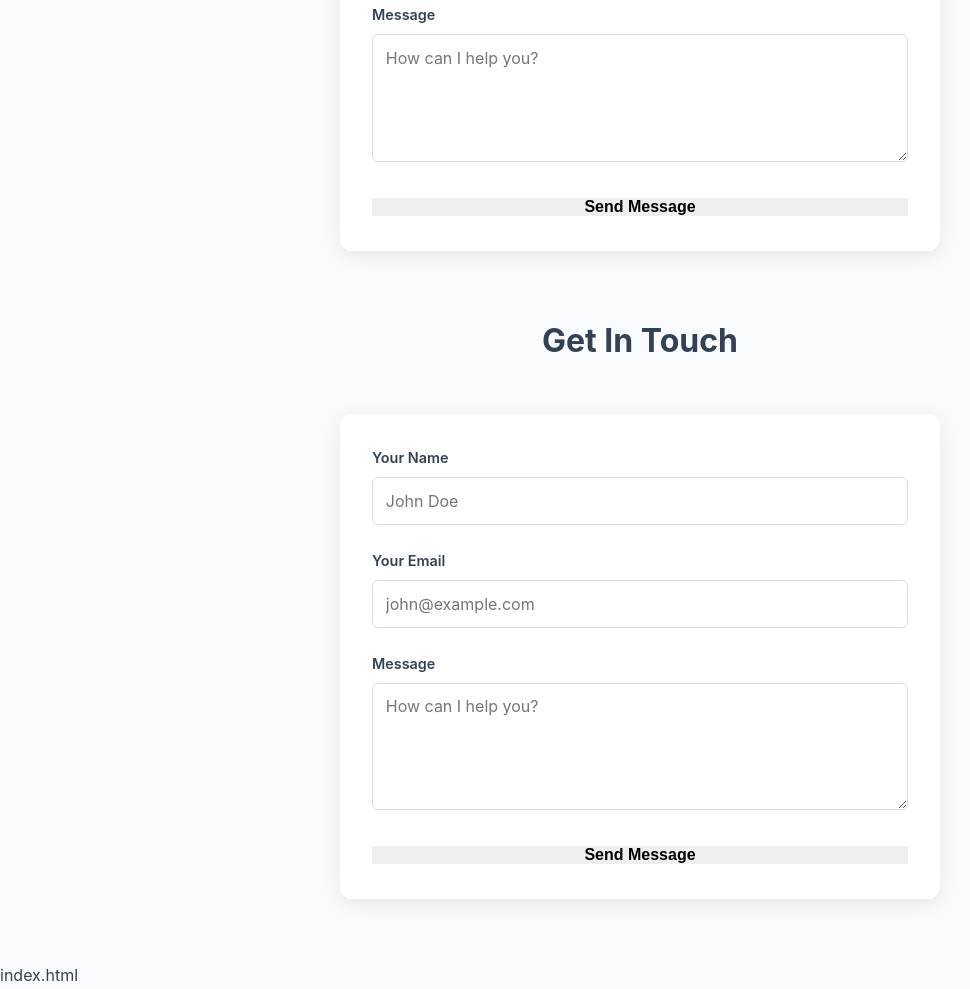
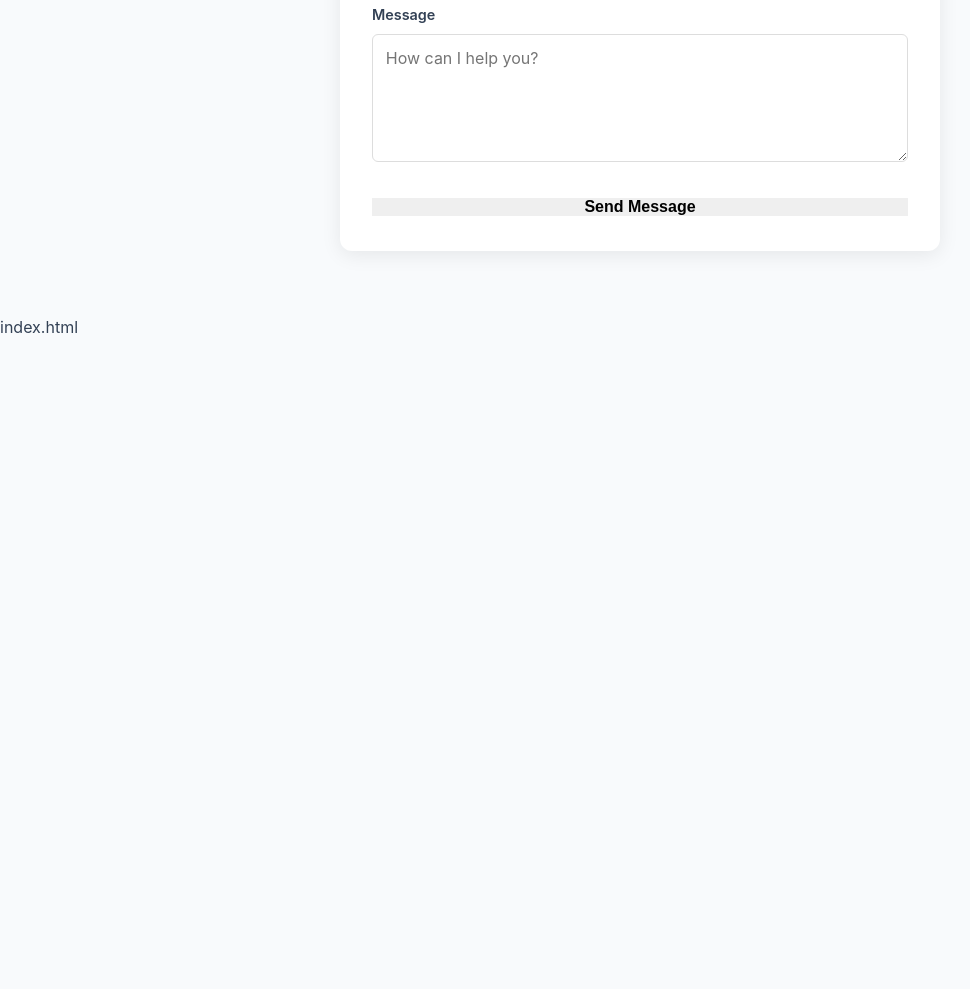
Before and after one commit to goiledelle/goiledelle.github.io, a plain HTML site: page index.html in a window 1280 px wide. Shown: the part 1417-2406 px from the top of the page, without its empty margins (0-970 px from the left). After the commit the page ends 1758 px from the top, so only its background shows below. Drawn offline with Linux system fonts and the light colour scheme.

Commit message:
Update index.html
no duplicate form

```diff
--- a/index.html
+++ b/index.html
@@ -178,30 +178,7 @@
         <button type="submit" class="btn btn-submit">Send Message</button>
     </form>
 </section>
-<section id="contact" class="container">
-    <h2 class="section-title">Get In Touch</h2>
 
-    <form action="https://formspree.io/f/YOUR_ID_HERE" method="POST" class="contact-form">
-        <div class="form-group">
-            <label>Your Name</label>
-            <input type="text" name="name" placeholder="John Doe" required>
-        </div>
-
-        <div class="form-group">
-            <label>Your Email</label>
-            <input type="email" name="email" placeholder="john@example.com" required>
-        </div>
-
-        <div class="form-group">
-            <label>Message</label>
-            <textarea name="message" rows="5" placeholder="How can I help you?" required></textarea>
-        </div>
-
-        <input type="text" name="_gotcha" style="display:none">
-
-        <button type="submit" class="btn btn-submit">Send Message</button>
-    </form>
-</section>
 index.html
 
 
```
